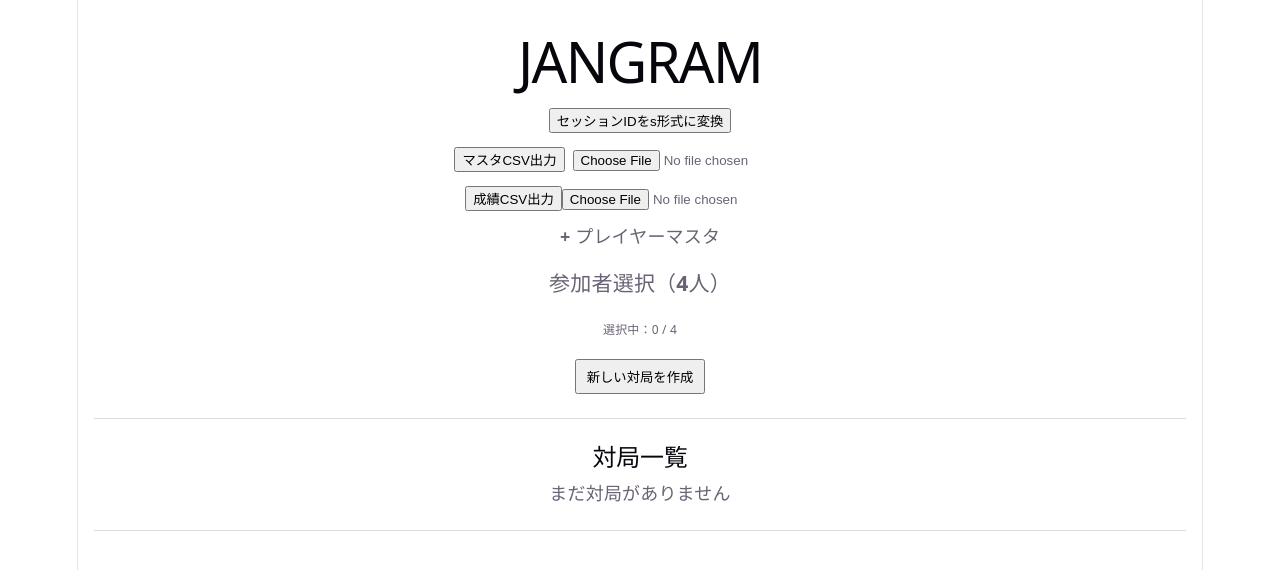
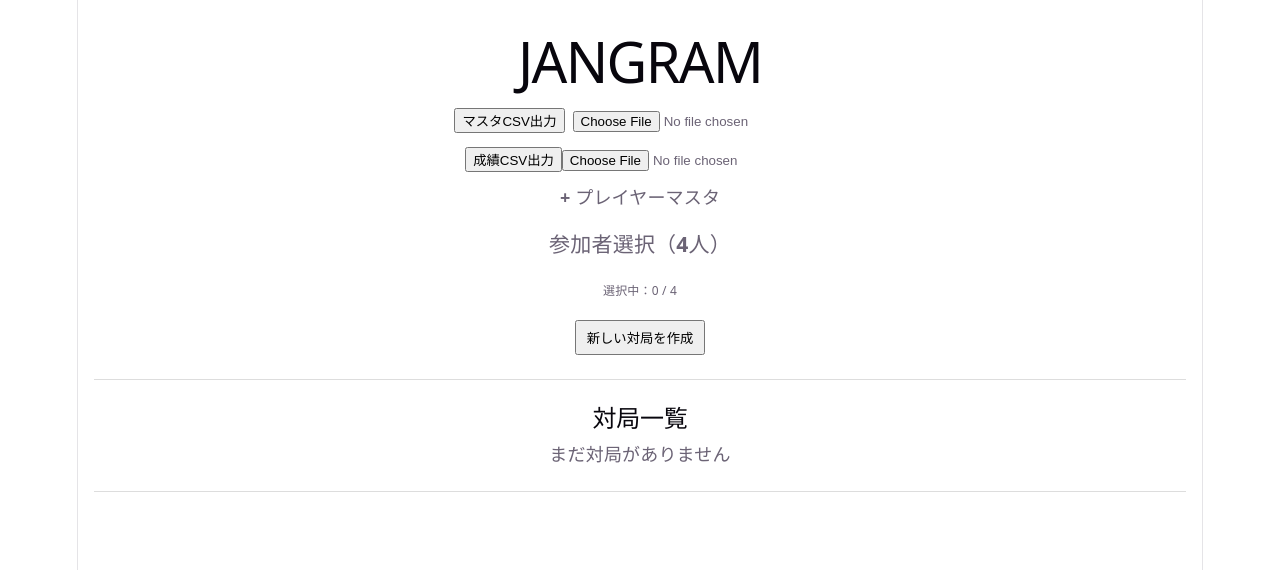
Before and after one commit to iizawild/jangram, a React (Vite) app in the folder jangram-app/: page / in a window 1280 px wide. Shown: the top 570 px of the page. Built offline with nearby package versions, Linux system fonts and the light colour scheme.

Commit message:
「セッションIDをs形式に変換」ボタンを非表示に変更

```diff
--- a/jangram-app/src/App.tsx
+++ b/jangram-app/src/App.tsx
@@ -2169,12 +2169,6 @@ function App() {
   return (
     <div style={{ padding: "16px" }}>
       <h1>JANGRAM</h1>
-
-<div style={{ marginBottom: "12px" }}>
-  <button onClick={convertSessionIdsToSimple}>
-    セッションIDをs形式に変換
-  </button>
-</div>
 
       <div style={{ marginBottom: "12px" }}>
         <button onClick={exportPlayerMasterCSV} style={{ marginRight: "8px" }}>
```
